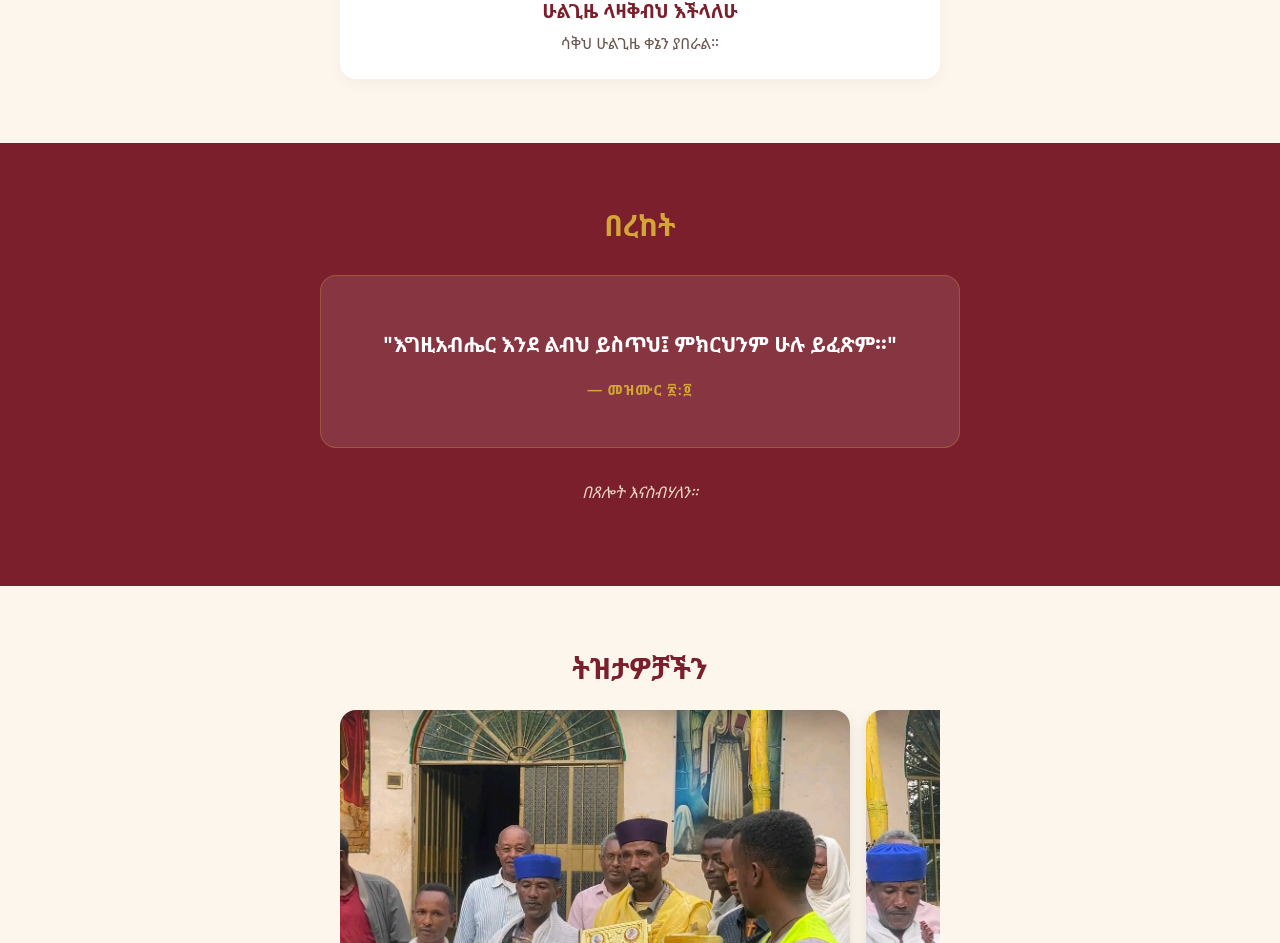
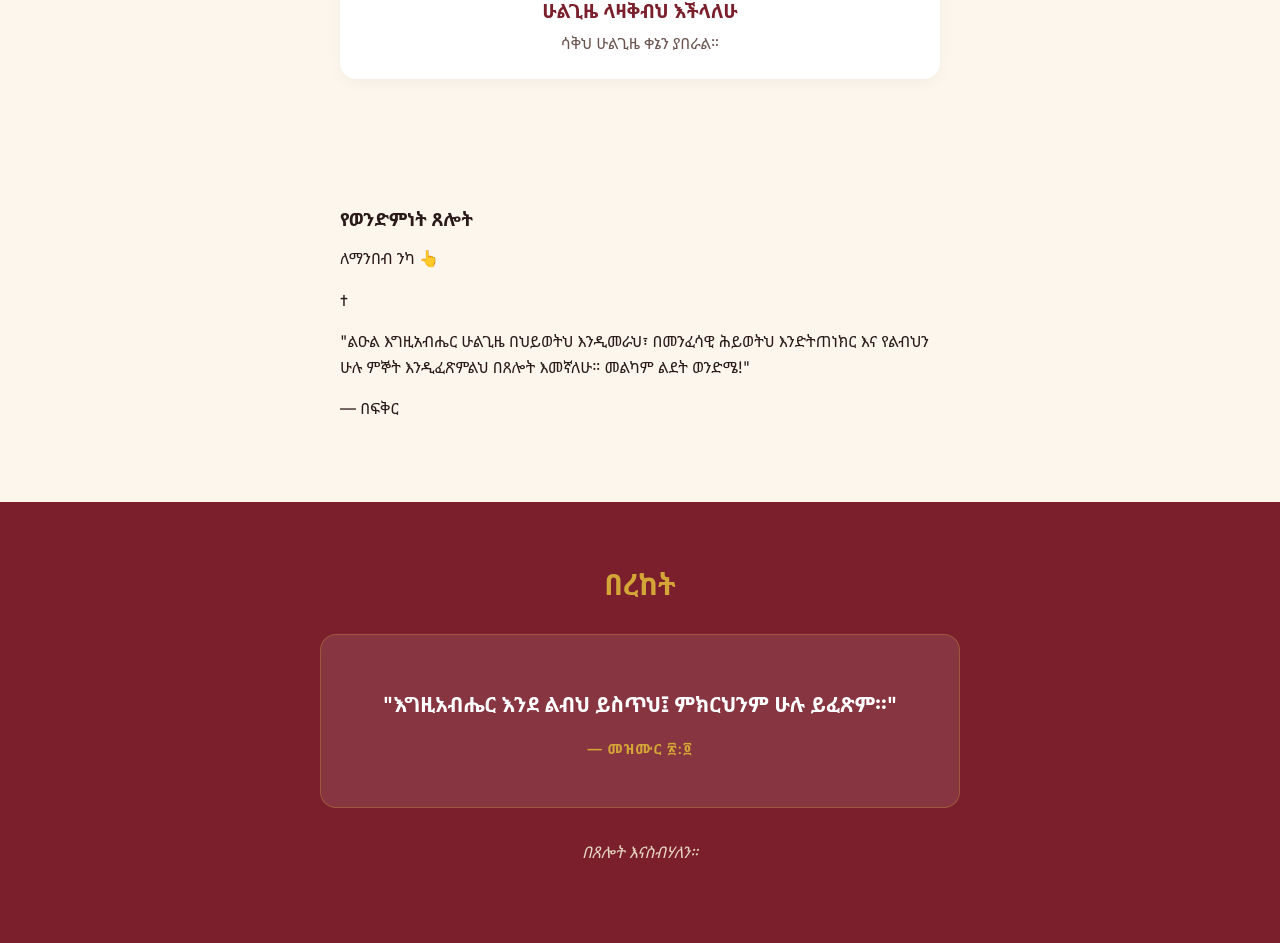
Before and after one commit to singiten/verse, a React (Vite) app: page / in a window 1280 px wide. Shown: the part 1596-2539 px from the top of the page. Built offline with nearby package versions, Linux system fonts and the light colour scheme.

Commit message:
Add SiblingPrayer component to App

```diff
--- a/src/App.jsx
+++ b/src/App.jsx
@@ -8,6 +8,8 @@ import Fun from './components/Fun';
 import Closing from './components/Closing';
 import LangToggle from './components/LangToggle';
 import SiblingReasons from './components/SiblingReasons';
+import SiblingPrayer from './components/SiblingPrayer';
+
 export default function App() {
   const [lang, setLang] = useState('am');
 
@@ -19,6 +21,7 @@ export default function App() {
         <Hero lang={lang} />
         <Message lang={lang} />
         <SiblingReasons lang={lang} />
+        <SiblingPrayer lang={lang} />
         <Blessing lang={lang} />
         <Gallery lang={lang} />
         <Verses lang={lang} />
```
